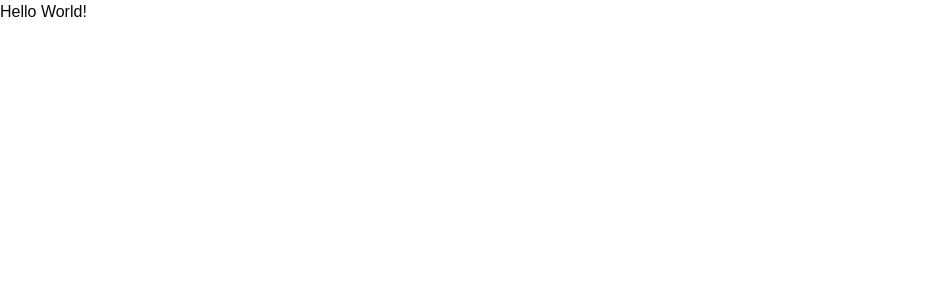
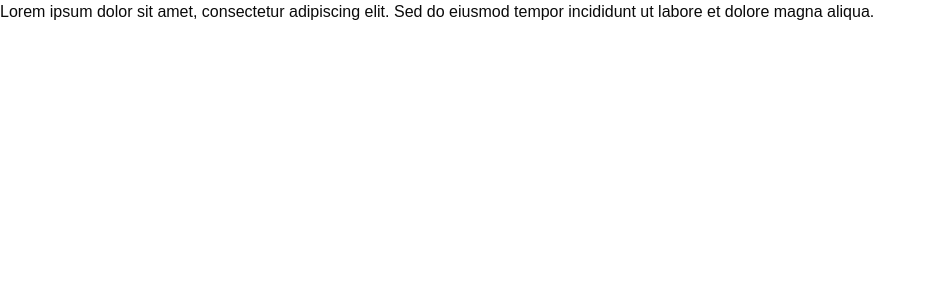
Before and after one commit to hamid-shahsavani/sharingan, a React (Vite) app: page / in a window 1280 px wide. Shown: the top 300 px of the page, without its empty margins (0-935 px from the left). Built offline with nearby package versions, Linux system fonts and the light colour scheme.

Commit message:
chore: empty project

```diff
--- a/src/main.tsx
+++ b/src/main.tsx
@@ -3,7 +3,12 @@
 import { createRoot } from 'react-dom/client';
 
 export function App() {
-  return <h1>Hello World!</h1>;
+  return (
+    <p>
+      Lorem ipsum dolor sit amet, consectetur adipiscing elit. Sed do eiusmod
+      tempor incididunt ut labore et dolore magna aliqua.
+    </p>
+  );
 }
 
 createRoot(document.getElementById('root')!).render(
```
